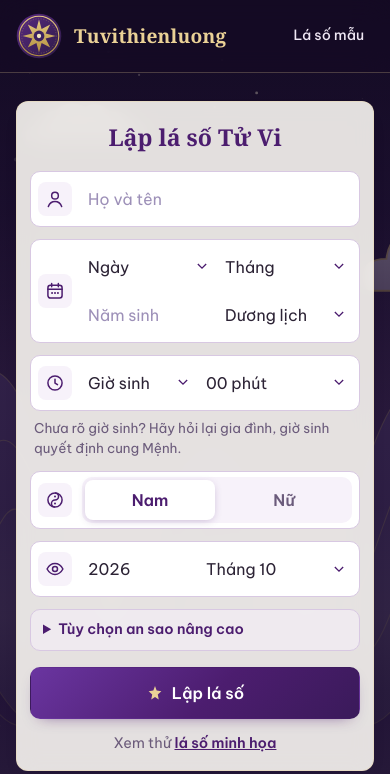
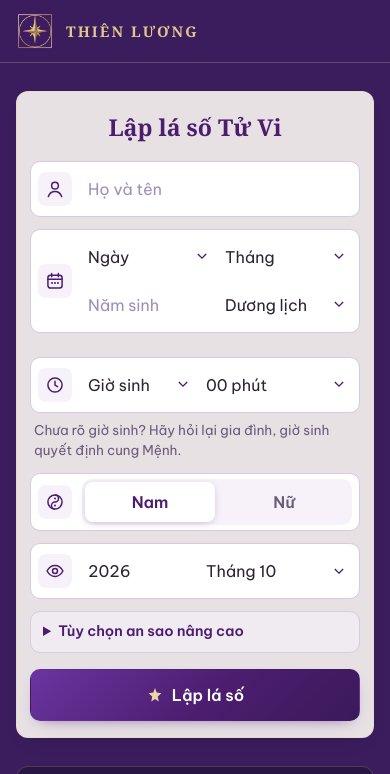
Before and after one commit to phuctran200299-hash/tuvithienluong, a plain HTML site: page index.html in a window 390 px wide. Shown: the top 774 px of the page. Drawn offline with Linux system fonts and the light colour scheme.

Commit message:
Áp bộ nhận diện Thiên Lương; thêm đổi lịch dương <-> âm hai chiều
NHẬN DIỆN
- Logo: dùng file gốc khách gửi (assets/img/logo-thien-luong.png, giữ nguyên,
  không sửa). Header dựng thành lockup ngang: biểu tượng cắt từ chính file đó
  (logo-mark.png 512x512) + tên thương hiệu là chữ thật. Lockup gốc xếp dọc
  nên nhồi vào dải header ngang thì chữ thu xuống ~8px, không đọc được.
  Biên cắt do script tự dò vùng vàng, ra đúng 396x396 vuông nên không cắt phạm.
- Favicon: đổi sang logo-mark.png (ảnh lockup đầy đủ thu còn 16px là vệt mờ).
- Màu tím nền #3b1d5d và dải vàng #8c6a3c / #c7a14e / #e1c78e lấy trực tiếp
  từ điểm ảnh của file logo, không ước lượng bằng mắt: #3b1d5d chiếm 73,8%
  số điểm ảnh và khớp cả 4 góc; #c7a14e là màu chữ "THIÊN LƯƠNG".
- Nền header để tím đặc trùng khít màu nền trong file logo, nhờ vậy nền ảnh
  biểu tượng hòa liền vào header thay vì hiện thành khối chữ nhật lệch tông.
- Bỏ tranh nền sông núi, thay bằng tím trơn của bộ nhận diện.
- Màu ngũ hành đổi theo chú giải của tuvi.vn: Kim #808080, Mộc #008000,
  Thủy #000000, Hỏa #ff0000, Thổ #ffa500.
  LƯU Ý: đọc từ ảnh chụp chú giải, chưa lấy được pixel chính xác vì tuvi.vn
  nay nấp sau Cloudflare, chặn mọi truy cập tự động (403). Cần đối chiếu lại.
  Riêng Thổ #ffa500 trên nền giấy kem chỉ đạt tương phản ~2:1, khá khó đọc
  ở cỡ chữ 12,5px của lá số.
- Bỏ dòng "Xem thử lá số minh họa" và mục "Lá số mẫu" trên thanh điều hướng.

ĐỔI LỊCH HAI CHIỀU
Ngay dưới ô ngày sinh hiện ngày tương ứng ở lịch còn lại, kèm can chi năm:
nhập dương lịch thì ra âm lịch và ngược lại. Có báo lỗi riêng cho ngày không
tồn tại trên lịch dương (31/2) và cho tháng nhuận không có thật.

Kiểm chứng: khứ hồi dương -> âm -> dương trên 348 ngày trải 1900-2100 lệch 0;
tháng nhuận đúng (2023 nhuận tháng 2 nên tháng 3 nhuận báo không tồn tại).
Không đụng vào engine; tests/engine.test.js vẫn 39/39.

Co-Authored-By: Claude Opus 5 <noreply@anthropic.com>

```diff
--- a/assets/css/style.css
+++ b/assets/css/style.css
@@ -4,7 +4,8 @@
    tím #4c1d6f / #3a2a5f, vàng kim #b3903f / #c5a059, nền kem #faf6ef
    ========================================================= */
 :root {
-  --tl-night: #140b24;
+  /* Tím nền của bộ nhận diện — lấy trực tiếp từ file logo (73,8% số điểm ảnh) */
+  --tl-night: #3b1d5d;
   --tl-purple-950: #1f1430;
   --tl-purple-900: #2c2335;
   --tl-purple-850: #2a1844;
@@ -17,11 +18,13 @@
   --tl-lav-200: #d8c8e2;
   --tl-lav-100: #efe7f4;
   --tl-lav-50: #f7f2fa;
-  --tl-gold-700: #8a6a1e;
-  --tl-gold-600: #b3903f;
-  --tl-gold-500: #c5a059;
-  --tl-gold-400: #dcbd78;
-  --tl-gold-300: #ead196;
+  /* Vàng kim — lấy trực tiếp từ file logo: chữ "THIÊN LƯƠNG" là #C7A14E,
+     dải biểu tượng chạy từ #8C6A3C (tối) tới #E1C78E (sáng) */
+  --tl-gold-700: #8c6a3c;
+  --tl-gold-600: #c7a14e;
+  --tl-gold-500: #d4b57c;
+  --tl-gold-400: #e1c78e;
+  --tl-gold-300: #ead6a4;
   --tl-gold-200: #f4e8c1;
   --tl-cream: #faf6ef;
   --tl-paper: #fffdf8;
@@ -29,12 +32,12 @@
   --tl-muted: #6b5b7b;
   --tl-error: #c0392b;
 
-  /* Màu ngũ hành của sao */
-  --h-kim: #6f6f78;
-  --h-moc: #1e8449;
-  --h-thuy: #1f1a2b;
-  --h-hoa: #c0392b;
-  --h-tho: #c46a12;
+  /* Màu ngũ hành của sao — lấy theo chú giải của tuvi.vn */
+  --h-kim: #808080;   /* xám  */
+  --h-moc: #008000;   /* lục  */
+  --h-thuy: #000000;  /* đen  */
+  --h-hoa: #ff0000;   /* đỏ   */
+  --h-tho: #ffa500;   /* cam  */
 
   --radius: 12px;
   --shadow-lg: 0 16px 36px -22px rgb(10 4 20 / .5);
@@ -65,13 +68,7 @@ main { flex: 1; position: relative; }
 .ico { width: 20px; height: 20px; flex: none; }
 a { color: var(--tl-purple-600); }
 
-/* ---------- Tranh nền ---------- */
-.scene { position: fixed; inset: 0; z-index: -1; overflow: hidden; background: var(--tl-night); }
-.scene img { width: 100%; height: 100%; object-fit: cover; object-position: center bottom; display: block; }
-.scene-dim::after {
-  content: ""; position: absolute; inset: 0;
-  background: linear-gradient(180deg, rgb(20 11 36 / .58), rgb(20 11 36 / .72) 60%, rgb(20 11 36 / .86));
-}
+/* Nền: tím trơn của bộ nhận diện (trước đây là tranh sông núi — đã bỏ) */
 
 /* ---------- Kính mờ ---------- */
 .glass-light {
@@ -93,24 +90,28 @@ a { color: var(--tl-purple-600); }
 }
 
 /* ---------- Header ---------- */
+/* Nền header trùng đúng tím #3b1d5d của file logo, nhờ vậy nền ảnh logo
+   hòa liền vào header thay vì hiện thành một khối chữ nhật */
 .site-header {
   position: sticky; top: 0; z-index: 20;
-  background: rgb(20 11 36 / .55);
+  background: var(--tl-night);
   border-bottom: 1px solid rgb(234 209 150 / .25);
   color: #fff;
 }
-@supports (backdrop-filter: blur(1px)) or (-webkit-backdrop-filter: blur(1px)) {
-  .site-header { background: rgb(20 11 36 / .35); -webkit-backdrop-filter: blur(14px); backdrop-filter: blur(14px); }
+.header-inner { display: flex; align-items: center; justify-content: space-between; gap: 12px; min-height: 76px; }
+/* Lockup ngang: biểu tượng (cắt từ file logo gốc) bên trái, tên thương hiệu bên phải.
+   Bản lockup dọc của bộ nhận diện không hợp dải header ngang — chữ bị thu nhỏ tới mức không đọc nổi. */
+.brand { display: inline-flex; align-items: center; gap: 13px; color: inherit; text-decoration: none; }
+.brand img { display: block; width: 50px; height: 50px; }
+.brand-text { display: flex; flex-direction: column; gap: 4px; line-height: 1; }
+.brand-name {
+  font-family: var(--font-serif); font-weight: 700; font-size: 1.04rem;
+  letter-spacing: .22em; text-indent: .22em; color: var(--tl-gold-400);
 }
-.header-inner { display: flex; align-items: center; justify-content: space-between; gap: 12px; min-height: 72px; }
-.brand { display: inline-flex; align-items: center; gap: 12px; color: inherit; text-decoration: none; }
-.brand img { display: block; width: 56px; height: 56px; }
-.brand-text { display: flex; flex-direction: column; line-height: 1.1; }
-.brand-name {
-  font-family: var(--font-serif); font-weight: 700; font-size: 1.22rem; letter-spacing: .01em;
-  color: var(--tl-gold-300);
+.brand-sub {
+  font-family: var(--font-serif); font-style: italic; font-size: .78rem;
+  color: var(--tl-lav-200); letter-spacing: .01em;
 }
-.brand-sub { font-size: .7rem; color: var(--tl-lav-200); letter-spacing: .1em; text-transform: uppercase; }
 .nav { display: flex; gap: 4px; }
 .nav-link {
   color: var(--tl-lav-100); text-decoration: none; font-weight: 500; font-size: .95rem;
@@ -251,6 +252,14 @@ select {
 input[type="checkbox"] { width: 18px; height: 18px; accent-color: var(--tl-purple-700); margin: 0; flex: none; }
 .hint { margin: -4px 4px 0; font-size: .84rem; color: var(--tl-muted); min-height: 1.2em; }
 .error-msg { display: none; color: var(--tl-error); font-size: .85rem; margin: -4px 4px 0; }
+/* Dòng đổi lịch dương <-> âm hiện ngay dưới ô ngày sinh */
+.doi-lich {
+  margin: -2px 4px 0; font-size: .86rem; font-weight: 600; min-height: 1.2em;
+  color: var(--tl-purple-700);
+}
+.doi-lich:empty { min-height: 0; }
+.doi-lich b { color: var(--tl-purple-800); }
+.doi-lich.loi { color: var(--tl-error); font-weight: 500; }
 .ifield:has(#nam:user-invalid) + .error-msg { display: block; }
 
 .advanced { border: 1px solid var(--tl-lav-200); border-radius: 10px; padding: 9px 12px; background: rgb(247 242 250 / .6); }
@@ -341,7 +350,7 @@ input[type="checkbox"] { width: 18px; height: 18px; accent-color: var(--tl-purpl
 
 .chart-toolbar {
   display: flex; flex-wrap: wrap; gap: 10px; justify-content: space-between; align-items: center;
-  padding: 10px 12px; position: sticky; top: 80px; z-index: 5;
+  padding: 10px 12px; position: sticky; top: 84px; z-index: 5;
 }
 .year-switch { display: flex; align-items: center; gap: 8px; flex-wrap: wrap; }
 .icon-btn {
@@ -546,9 +555,10 @@ input[type="checkbox"] { width: 18px; height: 18px; accent-color: var(--tl-purpl
 }
 @media (max-width: 560px) {
   .nav-link { padding: 6px 10px; font-size: .88rem; }
-  .brand-name { font-size: 1.2rem; }
-  /* dòng phụ bị ẩn nên khối chữ chỉ còn 1 dòng — thu logo lại cho khỏi lấn */
-  .brand img { width: 46px; height: 46px; }
+  .header-inner { min-height: 62px; }
+  .brand { gap: 10px; }
+  .brand img { width: 38px; height: 38px; }
+  .brand-name { font-size: .92rem; letter-spacing: .14em; text-indent: .14em; }
   .brand-sub { display: none; }
   .form-card { padding: 18px 13px 16px; }
   .nav-link { white-space: nowrap; }
@@ -577,7 +587,7 @@ input[type="checkbox"] { width: 18px; height: 18px; accent-color: var(--tl-purpl
 @media print {
   @page { size: A4 landscape; margin: 8mm; }
   body { background: #fff; }
-  .scene, .site-header, .site-footer, .chart-hero, .chart-toolbar, .board-tip, .cta-band, .toast { display: none !important; }
+  .site-header, .site-footer, .chart-hero, .chart-toolbar, .board-tip, .cta-band, .toast { display: none !important; }
   .chart-page { padding: 0; max-width: none; }
   .board-frame { padding: 0; box-shadow: none; background: #fff; }
   .board-scroll { overflow: visible; }
--- a/assets/js/home.js
+++ b/assets/js/home.js
@@ -74,8 +74,51 @@
     var o31 = $('ngay').querySelector('option[value="31"]');
     o31.hidden = am; o31.disabled = am;
     if (am && $('ngay').value === '31') $('ngay').value = '30';
+    updateDoiLich();
   }
   $('lich').addEventListener('change', updateLich);
+
+  /* ---- Đổi lịch hai chiều: nhập dương ra âm, nhập âm ra dương ---- */
+  function laNgayDuongCoThat(d, m, y) {
+    var dt = new Date(y, m - 1, d);
+    return dt.getFullYear() === y && dt.getMonth() === m - 1 && dt.getDate() === d;
+  }
+
+  function updateDoiLich() {
+    var el = $('doi-lich');
+    el.className = 'doi-lich';
+    var d = Number($('ngay').value), m = Number($('thang').value), y = Number($('nam').value);
+    if (!d || !m || !y || y < 1900 || y > 2100) { el.textContent = ''; return; }
+
+    try {
+      if (isAmLich()) {
+        // Âm -> Dương
+        var s = TVTL.lunar.lunarToSolar(d, m, y, $('thangNhuan').checked ? 1 : 0, 7);
+        if (!s || !s[2]) {
+          el.className = 'doi-lich loi';
+          el.textContent = 'Năm ' + y + ' không có tháng ' + m + ' nhuận — bỏ dấu tích "tháng nhuận" hoặc chọn tháng khác.';
+          return;
+        }
+        var ts = TVTL.thongTinNgay(s[0], s[1], s[2], 7);
+        el.innerHTML = 'Dương lịch: <b>' + s[0] + '/' + s[1] + '/' + s[2] + '</b> · năm ' + C.escapeHtml(ts.canChiNam);
+      } else {
+        // Dương -> Âm
+        if (!laNgayDuongCoThat(d, m, y)) {
+          el.className = 'doi-lich loi';
+          el.textContent = 'Ngày ' + d + '/' + m + '/' + y + ' không có trên lịch dương.';
+          return;
+        }
+        var t = TVTL.thongTinNgay(d, m, y, 7);
+        el.innerHTML = 'Âm lịch: <b>' + t.am.ngay + '/' + t.am.thang + (t.am.nhuan ? ' nhuận' : '') + '/' + t.am.nam +
+          '</b> · năm ' + C.escapeHtml(t.canChiNam);
+      }
+    } catch (e) { el.textContent = ''; }
+  }
+
+  $('ngay').addEventListener('change', updateDoiLich);
+  $('thang').addEventListener('change', updateDoiLich);
+  $('nam').addEventListener('input', updateDoiLich);
+  $('thangNhuan').addEventListener('change', updateDoiLich);
 
   function readForm() {
     return {
@@ -107,6 +150,7 @@
     $('khoiVietCanh').value = p.khoiVietCanh === 'suuMui' ? 'suuMui' : 'nguDan';
     $('thienGiai').value = p.thienGiai === 'nhayCung' ? 'nhayCung' : 'lienTiep';
     $('nhuanTach15').checked = !!p.nhuanTach15;
+    updateDoiLich();
     // mở sẵn phần nâng cao nếu đang dùng tùy chọn khác mặc định
     if (p.tySangNgayMoi === false || p.tuHoaCanh === 'dongAm' || p.tuHoaNham === 'thienPhu' ||
         p.khoiVietCanh === 'suuMui' || p.thienGiai === 'nhayCung' || p.nhuanTach15) form.querySelector('.advanced').open = true;
--- a/index.html
+++ b/index.html
@@ -5,8 +5,8 @@
   <meta name="viewport" content="width=device-width, initial-scale=1">
   <title>Tuvithienluong — Lập lá số Tử Vi</title>
   <meta name="description" content="Lập lá số Tử Vi Đẩu Số chuẩn trường phái Việt Nam, lịch âm múi giờ GMT+7. Thầy Tuvithienluong luận giải chi tiết.">
-  <meta name="theme-color" content="#2a1844">
-  <link rel="icon" type="image/svg+xml" href="assets/img/logo.svg">
+  <meta name="theme-color" content="#3b1d5d">
+  <link rel="icon" type="image/png" href="assets/img/logo-mark.png">
   <link rel="preconnect" href="https://fonts.googleapis.com">
   <link rel="preconnect" href="https://fonts.gstatic.com" crossorigin>
   <link href="https://fonts.googleapis.com/css2?family=Be+Vietnam+Pro:wght@400;500;600;700;800&family=Noto+Serif:ital,wght@0,600;0,700;1,600;1,700&display=swap" rel="stylesheet">
@@ -25,20 +25,17 @@
     <symbol id="i-right" viewBox="0 0 24 24"><path d="M9 5l7 7-7 7" fill="none" stroke="currentColor" stroke-width="2" stroke-linecap="round" stroke-linejoin="round"/></symbol>
   </svg>
 
-  <div class="scene scene-dim" aria-hidden="true"><img src="assets/img/bg-scene.svg" alt=""></div>
-
   <header class="site-header">
     <div class="wrap header-inner">
-      <a class="brand" href="./" aria-label="Tuvithienluong — Trang chủ">
-        <img src="assets/img/logo.svg" alt="" width="56" height="56">
+      <a class="brand" href="./" aria-label="Thiên Lương — Trang chủ">
+        <img src="assets/img/logo-mark.png" alt="" width="512" height="512">
         <span class="brand-text">
-          <span class="brand-name">Tuvithienluong</span>
-          <span class="brand-sub">Tử Vi Thiên Lương</span>
+          <span class="brand-name">THIÊN LƯƠNG</span>
+          <span class="brand-sub">Sáng rõ trước mỗi quyết định</span>
         </span>
       </a>
       <nav class="nav" aria-label="Chính">
         <a href="#lap-la-so" class="nav-link is-current">Lập lá số</a>
-        <a href="la-so.html#n=L%C3%A1%20s%E1%BB%91%20m%E1%BA%ABu&d=20&m=2&y=1999&h=5&mi=30&g=nam&nx=2026&tx=10" class="nav-link">Lá số mẫu</a>
       </nav>
     </div>
   </header>
@@ -114,6 +111,7 @@
           </div>
           <div id="nam-error" class="error-msg"><span role="img" aria-label="Lỗi">⚠</span> Nhập năm sinh từ 1900 đến 2100.</div>
           <label class="check nhuan" hidden><input type="checkbox" id="thangNhuan" name="thangNhuan"> Sinh vào tháng nhuận</label>
+          <p class="doi-lich" id="doi-lich" aria-live="polite"></p>
 
           <div class="ifield multi">
             <span class="ibox"><svg class="ico"><use href="#i-clock"/></svg></span>
@@ -176,7 +174,6 @@
           <button type="submit" class="btn btn-cta">
             <svg class="ico"><use href="#i-star"/></svg> Lập lá số
           </button>
-          <p class="form-foot">Xem thử <a href="la-so.html#n=L%C3%A1%20s%E1%BB%91%20m%E1%BA%ABu&d=20&m=2&y=1999&h=5&mi=30&g=nam&nx=2026&tx=10">lá số minh họa</a></p>
         </form>
       </div>
 
--- a/la-so.html
+++ b/la-so.html
@@ -5,8 +5,8 @@
   <meta name="viewport" content="width=device-width, initial-scale=1">
   <title>Lá số Tử Vi — Tuvithienluong</title>
   <meta name="description" content="Lá số Tử Vi lập bởi Tuvithienluong — an sao chuẩn trường phái Việt Nam.">
-  <meta name="theme-color" content="#2a1844">
-  <link rel="icon" type="image/svg+xml" href="assets/img/logo.svg">
+  <meta name="theme-color" content="#3b1d5d">
+  <link rel="icon" type="image/png" href="assets/img/logo-mark.png">
   <link rel="preconnect" href="https://fonts.googleapis.com">
   <link rel="preconnect" href="https://fonts.gstatic.com" crossorigin>
   <link href="https://fonts.googleapis.com/css2?family=Be+Vietnam+Pro:wght@400;500;600;700;800&family=Noto+Serif:ital,wght@0,600;0,700;1,600;1,700&display=swap" rel="stylesheet">
@@ -24,15 +24,13 @@
     <symbol id="i-chat" viewBox="0 0 24 24"><path d="M4 5h16v11H9l-5 4V5z" fill="none" stroke="currentColor" stroke-width="1.8" stroke-linejoin="round"/></symbol>
   </svg>
 
-  <div class="scene scene-dim" aria-hidden="true"><img src="assets/img/bg-scene.svg" alt=""></div>
-
   <header class="site-header">
     <div class="wrap header-inner">
-      <a class="brand" href="./" aria-label="Tuvithienluong — Trang chủ">
-        <img src="assets/img/logo.svg" alt="" width="56" height="56">
+      <a class="brand" href="./" aria-label="Thiên Lương — Trang chủ">
+        <img src="assets/img/logo-mark.png" alt="" width="512" height="512">
         <span class="brand-text">
-          <span class="brand-name">Tuvithienluong</span>
-          <span class="brand-sub">Tử Vi Thiên Lương</span>
+          <span class="brand-name">THIÊN LƯƠNG</span>
+          <span class="brand-sub">Sáng rõ trước mỗi quyết định</span>
         </span>
       </a>
       <nav class="nav" aria-label="Chính">
```
Also changed, not shown: assets/img/logo-mark.png (added), assets/img/logo-thien-luong.png (added).
